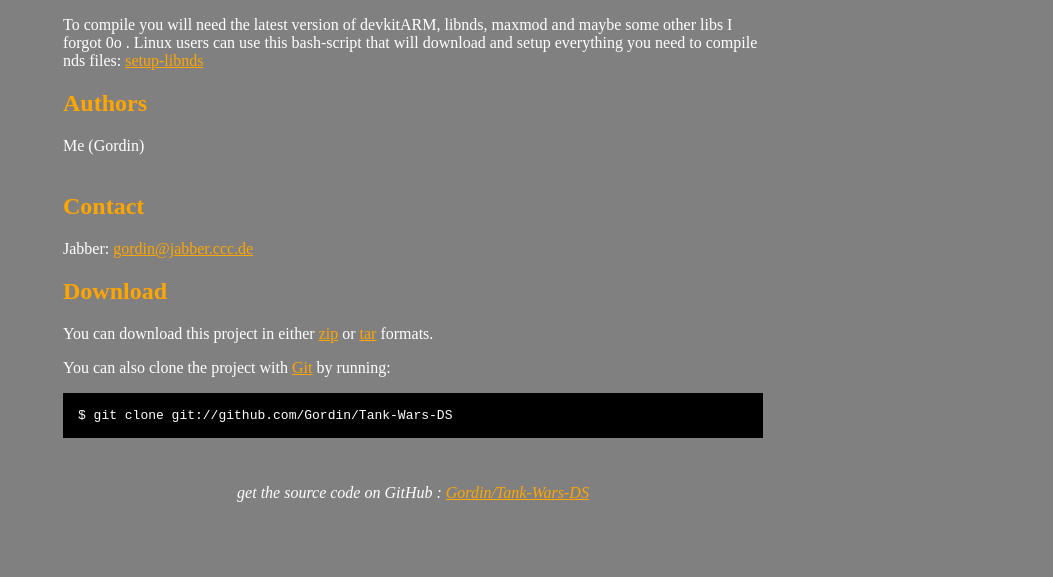
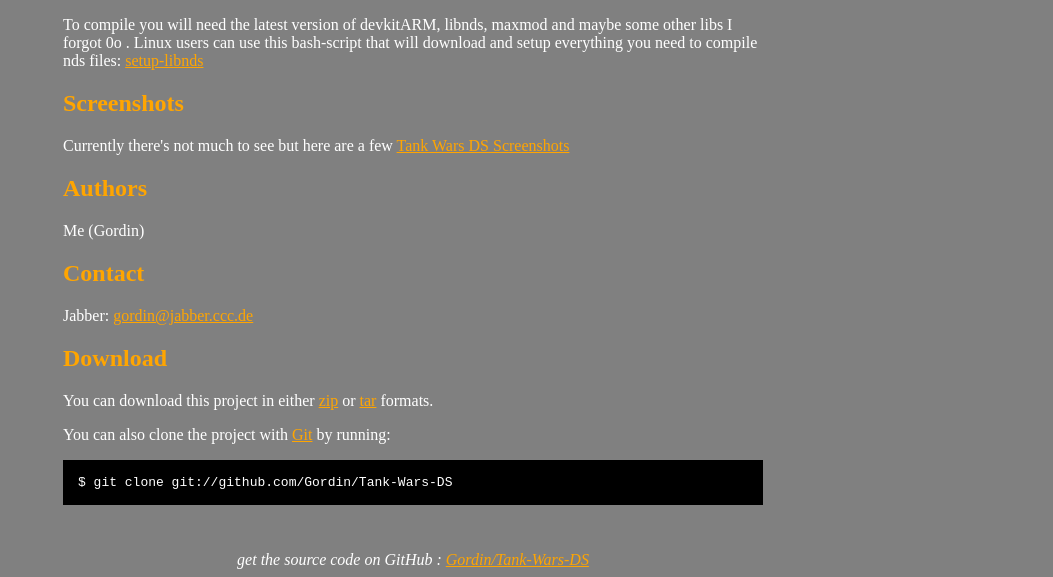
Before and after one commit to Gordin/Tank-Wars-DS, a plain HTML site: page index.html in a window 1280 px wide. Shown: the part 348-925 px from the top of the page, without its empty margins (227-1280 px from the left). Before the commit the page ends 858 px from the top, so only its background shows below. Drawn offline with Linux system fonts and the light colour scheme.

Commit message:
Another Change to the github page! :D

```diff
--- a/index.html
+++ b/index.html
@@ -57,8 +57,10 @@
 <h2>Compile</h2>
 <p>To compile you will need the latest version of devkitARM, libnds, maxmod and maybe some other libs I forgot 0o .
 Linux users can use this bash-script that will download and setup everything you need to compile nds files: <a href="http://cloud.github.com/downloads/Gordin/Tank-Wars-DS/setup-libnds">setup-libnds</a></p>
+<h2>Screenshots</h2>
+<p>Currently there's not much to see but here are a few <a href="http://twitpic.com/tag/tankwarsds">Tank Wars DS Screenshots</a></p>
 <h2>Authors</h2>
-<p>Me (Gordin)<br/><br/>      </p>
+<p>Me (Gordin)</p>
 <h2>Contact</h2>
 <p>Jabber: <a href="xmpp:gordin@jabber.ccc.de?message">gordin@jabber.ccc.de</a><br/>      </p>
 
```
